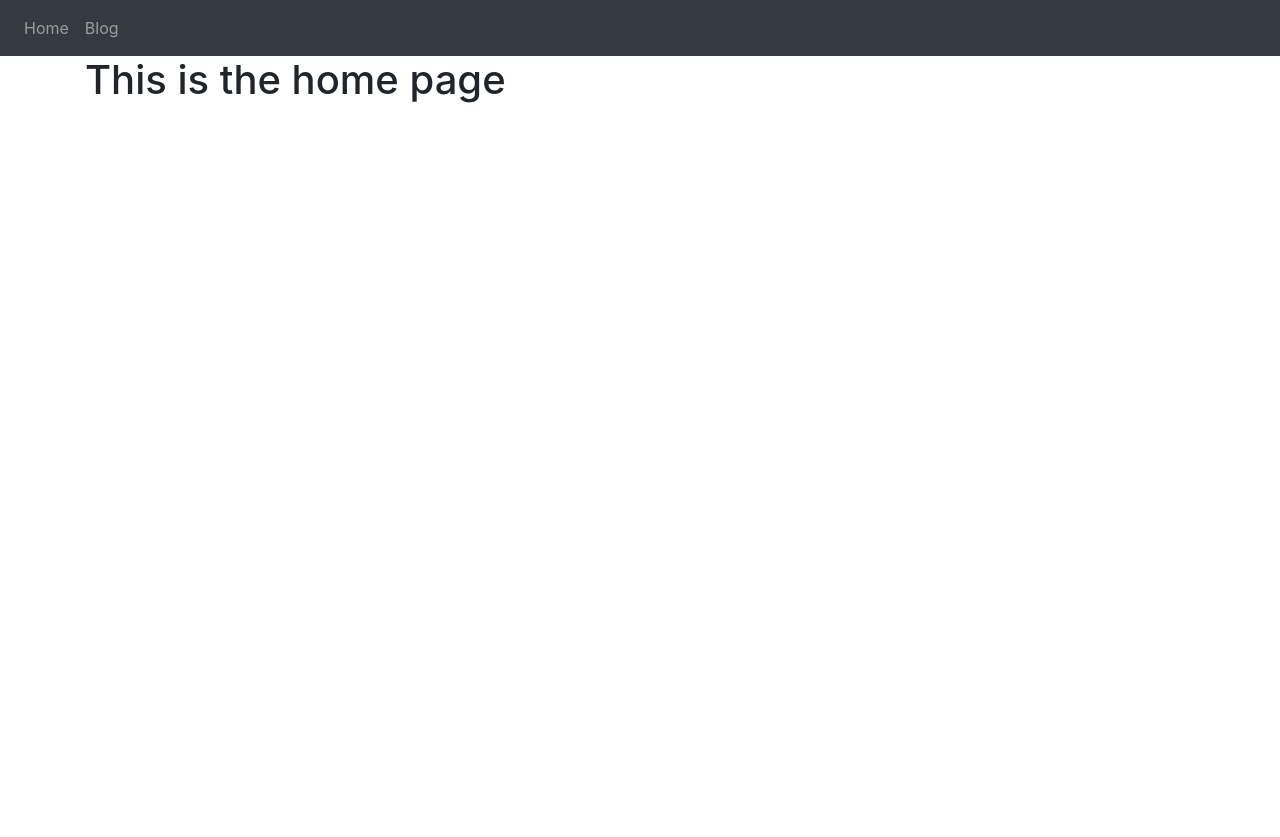
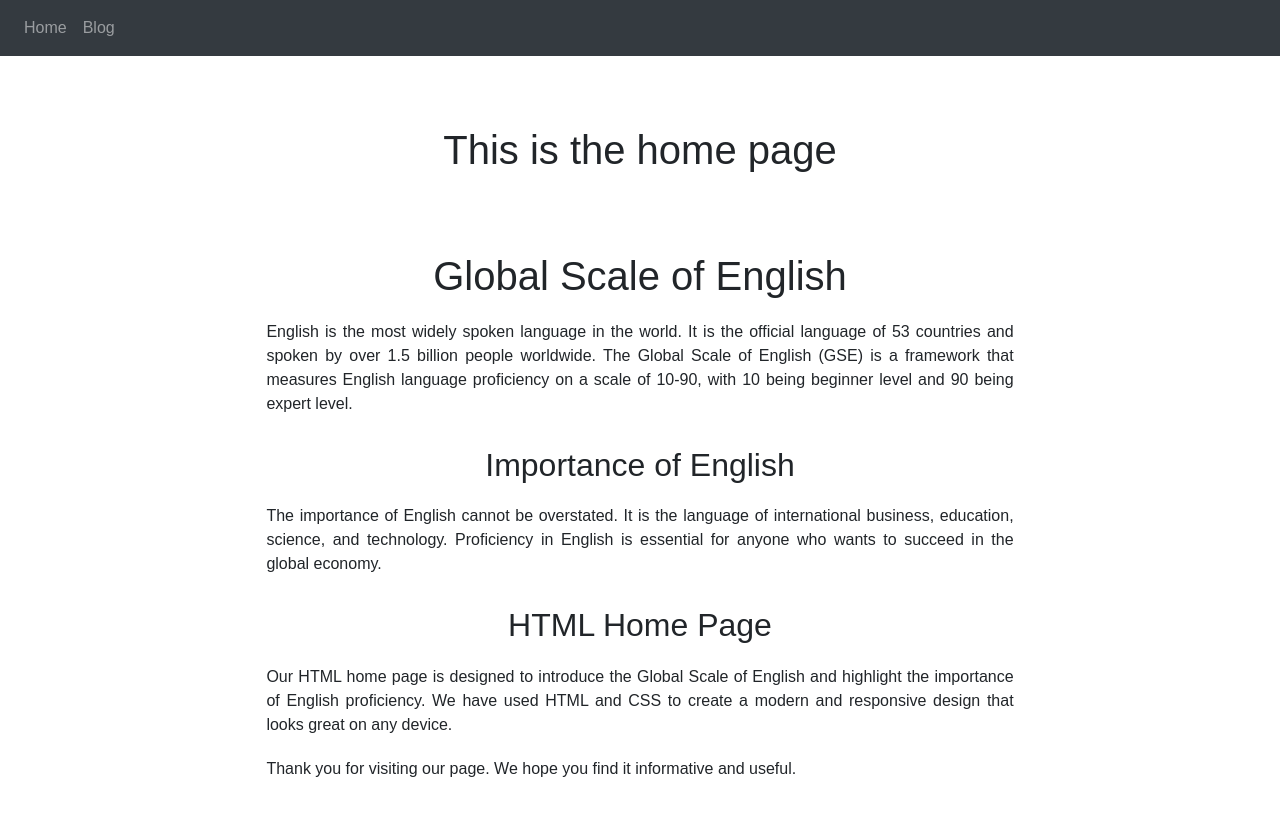
Before and after one commit to oozr/lindley.me, a Flask app: page / in a window 1280 px wide. Before the commit the page ends 103 px from the top, so only its background shows below. Run offline with Flask 2, Linux system fonts and the light colour scheme; some libraries are stand-ins or nearby versions.

Commit message:
now with a better website using ai

```diff
--- a/website/templates/home.html
+++ b/website/templates/home.html
@@ -3,4 +3,44 @@
 
 {% block content %}
 <h1>This is the home page</h1>
+
+<style>
+    body {
+    font-family: Arial, Helvetica, sans-serif;
+    margin: 0;
+    padding: 0;
+    }
+    .container {
+    width: 80%;
+    margin: 0 auto;
+    padding: 20px;
+    }
+    h1, h2 {
+    text-align: center;
+    }
+    h1 {
+    margin-top: 50px;
+    }
+    h2 {
+    margin-top: 30px;
+    }
+    p {
+    text-align: justify;
+    margin-top: 20px;
+    }
+    </style>
+    </head>
+    <body>
+    <div class="container">
+    <h1>Global Scale of English</h1>
+    <p>English is the most widely spoken language in the world. It is the official language of 53 countries and spoken by over 1.5 billion people worldwide. The Global Scale of English (GSE) is a framework that measures English language proficiency on a scale of 10-90, with 10 being beginner level and 90 being expert level.</p>
+    <h2>Importance of English</h2>
+    <p>The importance of English cannot be overstated. It is the language of international business, education, science, and technology. Proficiency in English is essential for anyone who wants to succeed in the global economy.</p>
+    <h2>HTML Home Page</h2>
+    <p>Our HTML home page is designed to introduce the Global Scale of English and highlight the importance of English proficiency. We have used HTML and CSS to create a modern and responsive design that looks great on any device.</p>
+    <p>Thank you for visiting our page. We hope you find it informative and useful.</p>
+    </div>
+    </body>
+    </html>
+
 {% endblock %}
```
Also changed, not shown: website/requirements.txt (deleted, +0 -7 lines).
